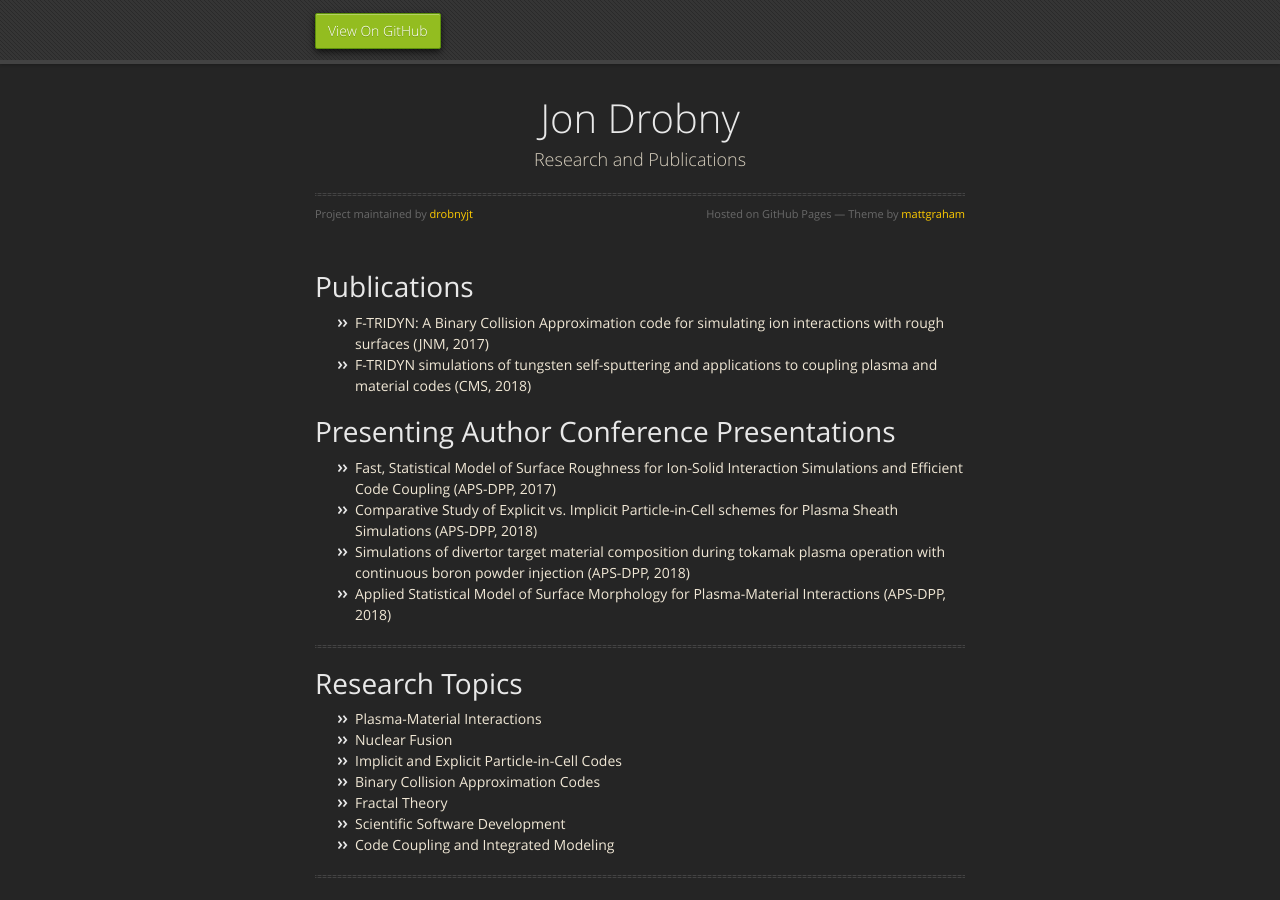
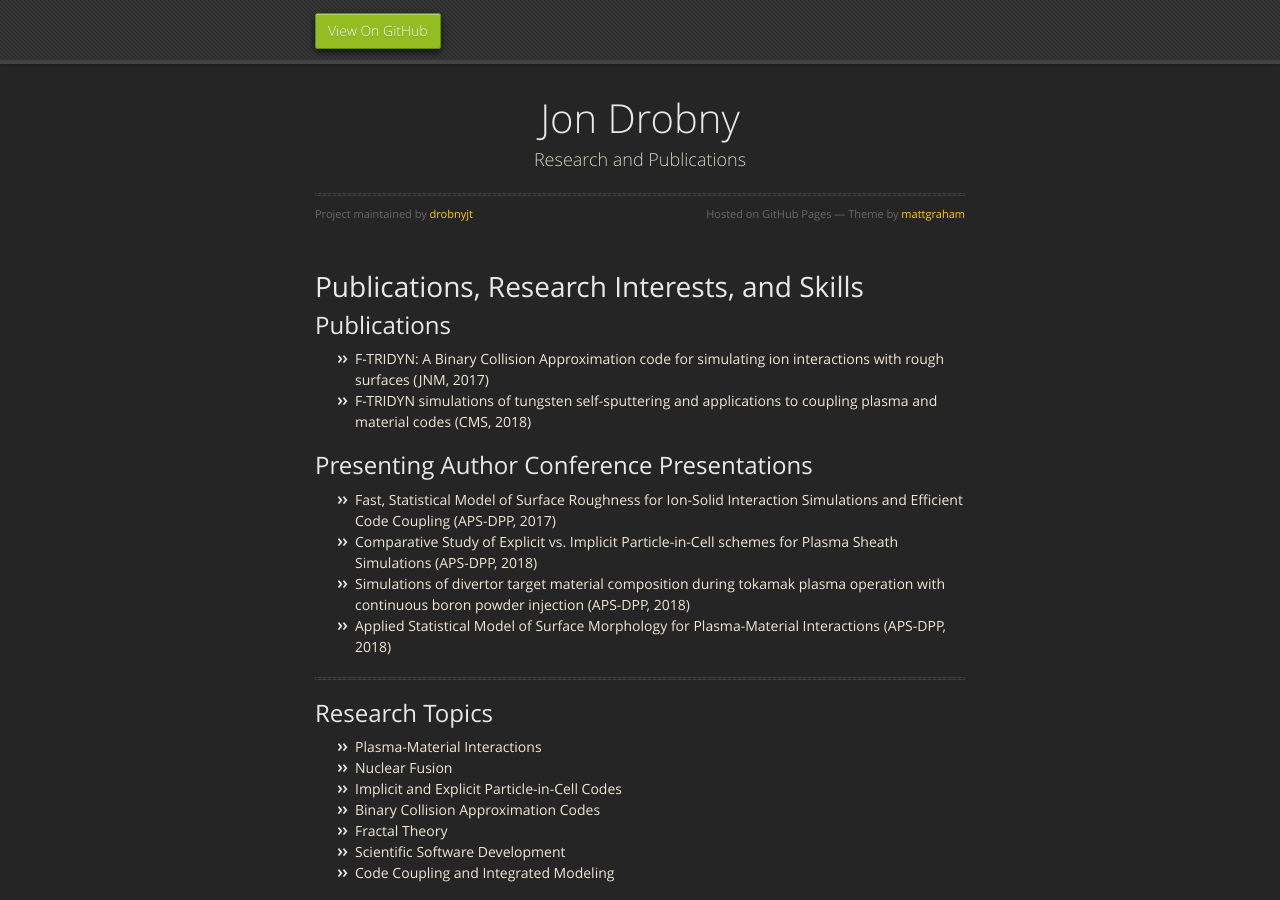
Before and after one commit to drobnyjt/test_jekyll, a Jekyll site: the page built from index.md, in a window 1280 px wide and 900 px high. Built offline with Jekyll 4.4.1, drawn with Linux system fonts in a browser that asks for light colours; our own code applies the rules of GitHub Pages for plain Markdown files.

Commit message:
Update index.md

```diff
--- a/index.md
+++ b/index.md
@@ -2,12 +2,14 @@
 layout: default
 ---
 
-# Publications
+# Publications, Research Interests, and Skills
+
+## Publications
 
 * F-TRIDYN: A Binary Collision Approximation code for simulating ion interactions with rough surfaces (JNM, 2017)
 * F-TRIDYN simulations of tungsten self-sputtering and applications to coupling plasma and material codes (CMS, 2018)
 
-# Presenting Author Conference Presentations
+## Presenting Author Conference Presentations
 
 * Fast, Statistical Model of Surface Roughness for Ion-Solid Interaction Simulations and Efficient Code Coupling (APS-DPP, 2017)
 * Comparative Study of Explicit vs. Implicit Particle-in-Cell schemes for Plasma Sheath Simulations (APS-DPP, 2018)
@@ -16,7 +18,7 @@ layout: default
 
 * * *
 
-# Research Topics
+## Research Topics
 
 * Plasma-Material Interactions
 * Nuclear Fusion
@@ -28,16 +30,16 @@ layout: default
 
 
 * * *
-# Programming Languages
+## Programming Languages
 
-## Fluent in:
+### Fluent in:
 
 * Python 2.7, 3.6+
 * Fortran 77, 95, 2018
 * C
 * MATLAB
 
-## Experienced with:
+### Experienced with:
 
 * C++
 * R
@@ -45,7 +47,7 @@ layout: default
 
 * * *
 
-# PIC-BCA Coupling
+## PIC-BCA Coupling
 
 ![PIC-BCA coupling illustration.](./figure_one_for_one.png)
 
```
